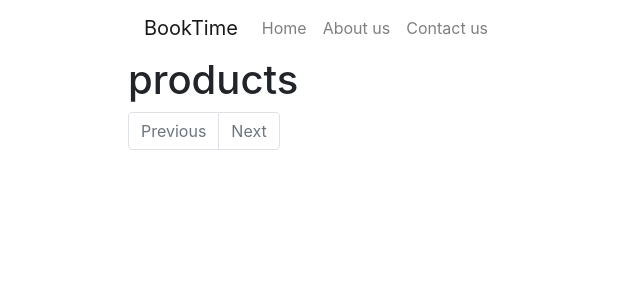
After one commit to charlsagente/django-channels, a Django app: template main/templates/main/product_list.html in a window 1280 px wide. The commit adds this page. Shown: the top 300 px of the page, without its empty margins (0-640 px from the left). Run offline with Django 3.2, Linux system fonts and the light colour scheme; the template is opened without the code that fills it, so the values that code supplies are empty; some libraries are stand-ins or nearby versions.

Commit message:
added new template

```diff
--- a/main/templates/base.html
+++ b/main/templates/base.html
@@ -4,7 +4,8 @@
 <head>
     <!-- Required meta tags-->
     <meta charset="UTF-8">
-    <meta name="viewport" content="width=device-width, initial-scale=1, shrink-to-fit=no">
+    <!--<meta name="viewport" content="width=device-width, initial-scale=1, shrink-to-fit=no">
+    -->
     <!-- Bootstrap CSS -->
     <link rel="stylesheet" href="{% static "css/bootstrap.min.css" %}">
 
--- /dev/null
+++ b/main/templates/main/product_list.html
@@ -0,0 +1,47 @@
+{% extends "base.html" %}
+
+{% block content %}
+    <h1>products</h1>
+    {% for product in page_obj %}
+        <p>{{ product.name }}</p>
+        <p>
+            <a href="{% url "products" product.slug %}">See it here</a>
+        </p>
+        {% if not forloop.last %}
+            <hr>
+        {% endif %}
+    {% endfor %}
+
+    <nav>
+        <ul class="pagination">
+            {% if page_obj.has_previous %}
+                <li class="page-item">
+                    <a
+                        class="page-link"
+                        href="?page={{ page_obj.previous_page_number }}">
+                        Previous</a>
+                </li>
+            {% else %}
+                <li class="page-item disabled">
+                    <a class="page-link" href="#">Previous</a>
+                </li>
+            {% endif %}
+            {% for pagenum in page_obj.paginator.page_range %}
+                <li class="page-item{% if page_obj.number == pagenum %}active{% endif %}">
+                    <a class="page-link" href="?pag={{ pagenum }}">{{ pagenum }}</a>
+                </li>
+            {% endfor %}
+            {% if page_obj.has_next %}
+                <li class="page-item">
+                    <a class="page-link" href="?page={{ page_obj.next_page_number }}">Next</a>
+                </li>
+            {% else %}
+                <li class="page-item disabled">
+                    <a class="page-link" href="#">Next</a>
+                </li>
+            {% endif %}
+        </ul>
+
+    </nav>
+
+{% endblock content %}
--- a/main/urls.py
+++ b/main/urls.py
@@ -18,4 +18,9 @@ urlpatterns = [
         views.ContactUsView.as_view(),
         name="contact_us",
     ),
+    path(
+        "products/<slug:tag>/",
+        views.ProductListView.as_view(),
+        name="products",
+    ),
 ]
```
Also changed, not shown: main/tests/test_commands.py (+1 -1 lines), main/views.py (+24 -0 lines).
